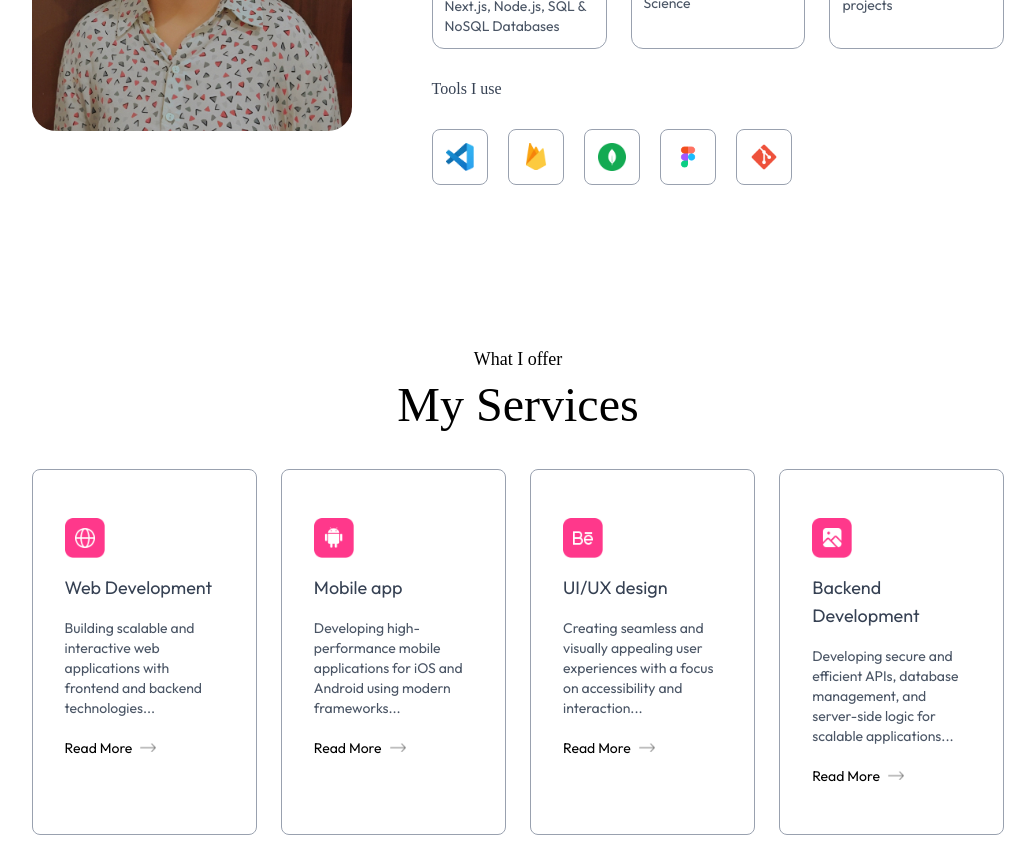
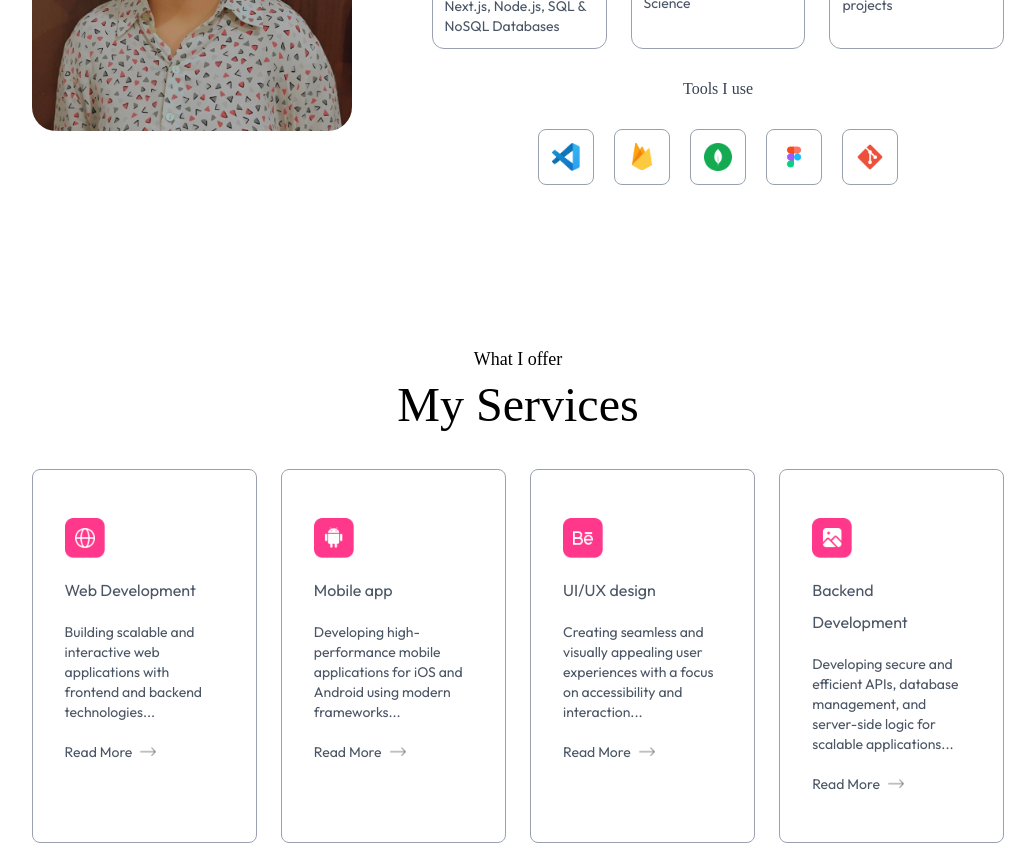
Before and after one commit to oldschoolmoron/Myportfolio, a Next.js app: page / in a window 1280 px wide. Shown: the part 1260-2105 px from the top of the page, without its empty margins (122-1157 px from the left). Built offline with nearby package versions, Linux system fonts and the light colour scheme; a web font is replaced by a local one.

Commit message:
Aligned tools section to center

```diff
--- a/app/Components/About.jsx
+++ b/app/Components/About.jsx
@@ -23,8 +23,8 @@ const About = ({isDarkMode}) => {
                 </li>
               ))}
             </ul>
-            <h4 className={`my-6 font-ovo ${isDarkMode ? "text-white-700" : " text-gray-700"}`}>Tools I use</h4>
-            <ul className='flex items-center gap-3 sm:gap-5'>
+            <h4 className={`my-6 font-ovo text-center ${isDarkMode ? "text-white-700" : " text-gray-700"}`}>Tools I use</h4>
+            <ul className='flex items-center gap-3 sm:gap-5 justify-center'>
               {toolsData.map((tool, index)=>(
                 <li key={index} className='flex items-center justify-center w-12 sm:w-14 aspect-square border border-gray-400 rounded-lg cursor-pointer hover:-translate-y-1 duration-500'>
                   <Image src={tool} alt='Tool' className='w-5 sm:w-7' />
--- a/app/Components/Services.jsx
+++ b/app/Components/Services.jsx
@@ -2,7 +2,7 @@ import { assets, serviceData } from "@/assets/assets";
 import Image from "next/image";
 import React from "react";
 
-const Services = () => {
+const Services = ({isDarkMode}) => {
   return (
     <div id="services" className="w-full px-[12%] py-10 scroll-mt-20">
       <h4 className="text-center mb-2 text-lg font-ovo">What I offer</h4>
@@ -11,12 +11,12 @@ const Services = () => {
         {serviceData.map(({ icon, title, description, link }, index) => (
           <div
             key={index}
-            className="border border-gray-400 rounded-lg px-8 py-12 hover:shadow-black cursor-pointer hover:bg-lightHover hover:-translate-y-1 duration-500"
+            className={`border border-gray-400 rounded-lg px-8 py-12 cursor-pointer hover:-translate-y-1 duration-500 ${isDarkMode ? "hover:bg-amber-900 hover:shadow-white" : "hover:bg-lightHover hover:shadow-black"}`}
           >
             <Image src={icon} alt="" className="w-10" />
-            <h3 className="text-lg my-4 text-gray-700">{title}</h3>
-            <p className="text-sm text-gray-600 leading-5">{description}</p>
-            <a href={link} className="flex items-center gap-2 text-sm mt-5">
+            <h3 className={`"text-lg my-4 ${isDarkMode ? "text-white" : " text-gray-600"}`}>{title}</h3>
+            <p className={`text-sm leading-5 ${isDarkMode ? "text-white" : " text-gray-600"}`}>{description}</p>
+            <a href={link} className={`flex items-center gap-2 text-sm mt-5 ${isDarkMode ? "text-white" : " text-gray-600"}`}>
               Read More
               <Image src={assets.right_arrow} alt="" className="w-4" />
             </a>
--- a/app/Components/nav-bar.jsx
+++ b/app/Components/nav-bar.jsx
@@ -102,7 +102,7 @@ const Navbar = ({isDarkMode , setDarkMode}) => {
         </div>
 
         {/* ------ Mobile Menu ------ */}
-        <ul  ref={sideMenuRef} className={`flex md:hidden flex-col gap-4 py-20 px-10 fixed -right-64 top-0 bottom-0 w-64 z-50 h-screen backdrop-blur-lg shadow-sm transition duration-500 ${isDarkMode? "bg-amber-800 text-white" : "bg-rose-50" }`}
+        <ul  ref={sideMenuRef} className={`flex md:hidden flex-col gap-4 py-20 px-10 fixed -right-64 top-0 bottom-0 w-64 z-50 h-screen backdrop-blur-lg shadow-sm transition duration-500 ${isDarkMode? "bg-amber-900 text-white" : "bg-rose-50 text-black" }`}
 >
           <div className="absolute right-6 top-6" onClick={closeMenu}>
             <Image src={isDarkMode? assets.close_white: assets.close_black} alt='cross-icon' className="w-5 cursor-pointer" />
```
